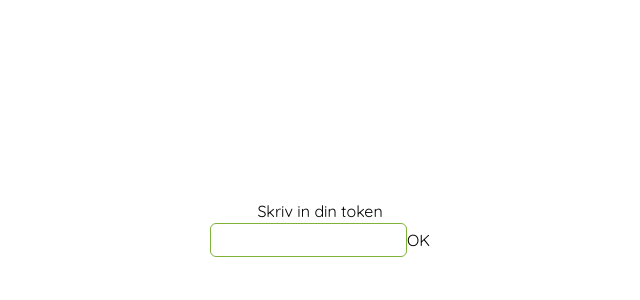
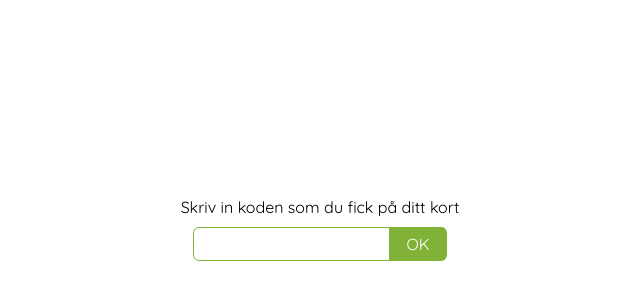
Before and after one commit to jonathanelmgren/wedding, a Next.js app: page /login in a window 1280 px wide. Shown: the part 172-472 px from the top of the page, without its empty margins (320-960 px from the left). Built offline with nearby package versions, Linux system fonts and the light colour scheme; no server answers; a web font is replaced by a local one.

Commit message:
uxui login

```diff
--- a/src/app/login/page.tsx
+++ b/src/app/login/page.tsx
@@ -9,10 +9,10 @@ const Page = () => {
     }
     return (
         <div className="flex flex-col items-center justify-center h-screen w-screen">
-            Skriv in din token
+            <p className="mb-2">Skriv in koden som du fick på ditt kort</p>
             <form action={login} className="flex">
-                <input name="token" type="text" />
-                <button>OK</button>
+                <input name="token" type="text" className="rounded-r-none" />
+                <button className="border-primary border-l-0 border-[1px] px-4 bg-primary text-white rounded-r-md">OK</button>
             </form>
         </div>
     )
```
